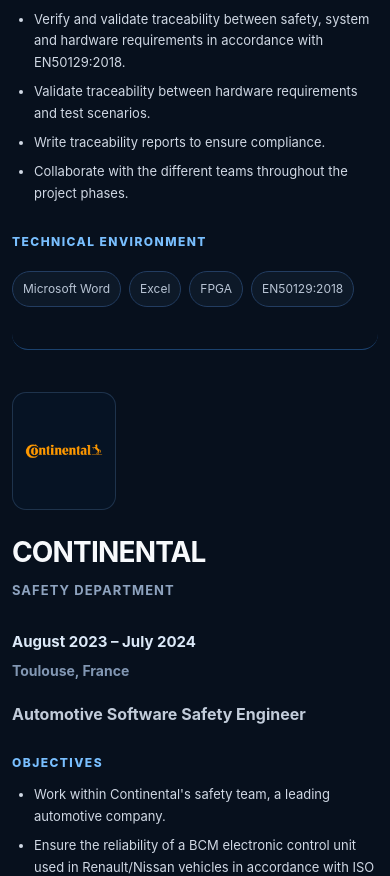
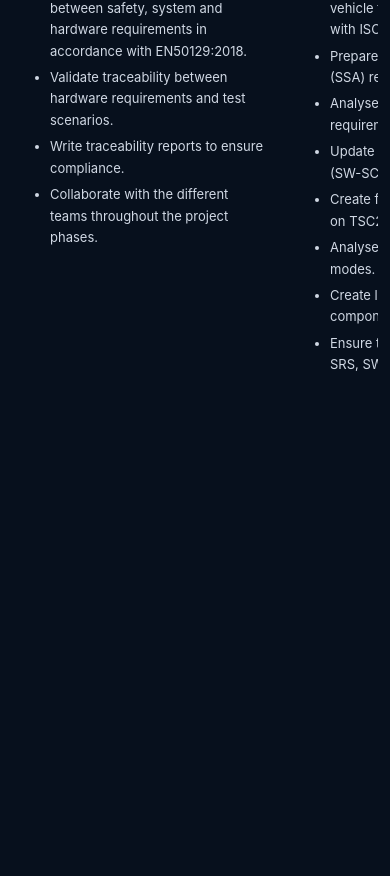
Before and after one commit to Oelayouchi/portfolio, a Next.js app: page / in a window 390 px wide. Shown: the part 4352-5228 px from the top of the page. Built offline with nearby package versions, Linux system fonts and the light colour scheme.

Commit message:
Group mobile experiences and internships into aligned rows
Mobile only: keep professional experiences on one horizontal row and internships on a second row, with synchronized horizontal scrolling and aligned card sections. Desktop remains unchanged.

```diff
--- a/app/layout.js
+++ b/app/layout.js
@@ -27,6 +27,7 @@
 import './projects-carousel-alignment.css';
 import './site-polish.css';
 import './projects-mobile-alignment.css';
+import './mobile-experience-carousel.css';
 
 export const metadata = {
   title: 'Oussama EL AYOUCHI — Portfolio Data Engineer',
--- /dev/null
+++ b/app/mobile-experience-carousel.css
@@ -0,0 +1,266 @@
+/* Mobile only: two aligned horizontal rows for professional experience and internships. */
+@media (max-width: 760px) {
+  #experience .timeline {
+    display: grid !important;
+    grid-template-rows: auto auto !important;
+    grid-auto-columns: minmax(276px, 84vw) !important;
+    column-gap: 12px !important;
+    row-gap: 18px !important;
+    align-items: stretch !important;
+    overflow-x: auto !important;
+    overflow-y: visible !important;
+    padding: 4px 2px 12px !important;
+    scroll-snap-type: x proximity !important;
+    scroll-padding-inline: 2px !important;
+    overscroll-behavior-inline: contain !important;
+    -webkit-overflow-scrolling: touch !important;
+    scrollbar-width: thin !important;
+    scrollbar-color: #2f82ff rgba(28,57,92,.5) !important;
+  }
+
+  #experience .timeline::-webkit-scrollbar {
+    height: 7px;
+  }
+
+  #experience .timeline::-webkit-scrollbar-track {
+    border-radius: 999px;
+    background: rgba(28,57,92,.5);
+  }
+
+  #experience .timeline::-webkit-scrollbar-thumb {
+    border-radius: 999px;
+    background: linear-gradient(90deg,#168cff,#4c65ff);
+  }
+
+  /* Professional experience — first horizontal row. */
+  #experience-alstom {
+    grid-row: 1 !important;
+    grid-column: 1 !important;
+  }
+
+  #experience-continental {
+    grid-row: 1 !important;
+    grid-column: 2 !important;
+  }
+
+  #experience-parcelhome {
+    grid-row: 1 !important;
+    grid-column: 3 !important;
+  }
+
+  /* Internships — second horizontal row. */
+  #experience-parcelhome-stage {
+    grid-row: 2 !important;
+    grid-column: 1 !important;
+  }
+
+  #experience-ocp {
+    grid-row: 2 !important;
+    grid-column: 2 !important;
+  }
+
+  #experience-ocp-2019 {
+    grid-row: 2 !important;
+    grid-column: 3 !important;
+  }
+
+  #experience-onda-2018 {
+    grid-row: 2 !important;
+    grid-column: 4 !important;
+  }
+
+  #experience .experienceRefined {
+    width: 100% !important;
+    min-width: 0 !important;
+    height: 100% !important;
+    margin: 0 !important;
+    scroll-snap-align: start !important;
+    overflow: hidden !important;
+  }
+
+  /* Every card uses the same vertical guides. The achievements row absorbs
+     the content difference, while all other sections stay perfectly aligned. */
+  #experience .experienceRefined .experienceBody {
+    display: grid !important;
+    grid-template-rows: 184px 58px 270px minmax(250px, 1fr) 162px !important;
+    width: 100% !important;
+    height: 100% !important;
+    min-height: 0 !important;
+    align-content: stretch !important;
+    padding: 16px !important;
+  }
+
+  #experience .experienceTopRow {
+    display: grid !important;
+    grid-template-rows: 92px 76px !important;
+    gap: 10px !important;
+    min-height: 184px !important;
+    height: 184px !important;
+    margin: 0 !important;
+    align-items: stretch !important;
+  }
+
+  #experience .experienceIdentity {
+    display: grid !important;
+    grid-template-columns: 86px minmax(0, 1fr) !important;
+    align-items: center !important;
+    gap: 12px !important;
+    min-width: 0 !important;
+  }
+
+  #experience .experienceLogoInline {
+    display: grid !important;
+    width: 86px !important;
+    height: 64px !important;
+    min-width: 86px !important;
+    padding: 6px 8px !important;
+    place-items: center !important;
+  }
+
+  #experience .experienceLogoInline img {
+    width: 100% !important;
+    height: 100% !important;
+    max-height: 50px !important;
+    object-fit: contain !important;
+    object-position: center !important;
+  }
+
+  #experience .experienceTopRow h3 {
+    margin: 0 0 5px !important;
+    font-size: 18px !important;
+    line-height: 1.12 !important;
+  }
+
+  #experience .experienceDepartment {
+    margin: 0 !important;
+    font-size: 9.5px !important;
+    line-height: 1.3 !important;
+    letter-spacing: .055em !important;
+  }
+
+  #experience .experienceTopActions {
+    display: grid !important;
+    grid-template-columns: minmax(0, 1fr) auto !important;
+    align-items: start !important;
+    gap: 8px !important;
+    width: 100% !important;
+    min-height: 76px !important;
+    height: 76px !important;
+    padding-left: 0 !important;
+  }
+
+  #experience .experienceMetaTop {
+    align-items: flex-start !important;
+    gap: 4px !important;
+    min-width: 0 !important;
+    text-align: left !important;
+  }
+
+  #experience .experienceMetaTop strong {
+    font-size: 10px !important;
+    line-height: 1.25 !important;
+  }
+
+  #experience .experienceMetaTop span {
+    font-size: 9.5px !important;
+    line-height: 1.25 !important;
+  }
+
+  #experience .experienceTopActions .experienceReportButton {
+    align-self: start !important;
+    margin: 0 !important;
+  }
+
+  #experience .experienceBody > h4 {
+    display: flex !important;
+    align-items: flex-start !important;
+    min-height: 58px !important;
+    height: 58px !important;
+    margin: 0 !important;
+    padding: 10px 0 8px !important;
+    font-size: 13px !important;
+    line-height: 1.25 !important;
+    overflow: hidden !important;
+  }
+
+  /* Objectives */
+  #experience .experienceBody > .experienceBlock:nth-of-type(2) {
+    min-height: 270px !important;
+    height: 270px !important;
+    margin: 0 !important;
+    padding-top: 12px !important;
+    overflow: hidden !important;
+    border-top: 1px solid rgba(57,156,255,.58) !important;
+  }
+
+  /* Achievements */
+  #experience .experienceBody > .experienceBlock:nth-of-type(3) {
+    min-height: 250px !important;
+    margin: 0 !important;
+    padding-top: 12px !important;
+    overflow: visible !important;
+    border-top: 1px solid rgba(64,101,148,.22) !important;
+  }
+
+  /* Tools / environment — always starts on the same guide within a row. */
+  #experience .experienceBody > .experienceBlock:nth-of-type(4) {
+    min-height: 162px !important;
+    height: 162px !important;
+    margin: 0 !important;
+    padding-top: 12px !important;
+    overflow: hidden !important;
+    border-top: 1px solid rgba(64,101,148,.22) !important;
+    align-self: end !important;
+  }
+
+  #experience .experienceBlock h5 {
+    margin: 0 0 9px !important;
+    font-size: 10px !important;
+    line-height: 1.2 !important;
+  }
+
+  #experience .experienceBlock ul,
+  #experience .achievementList,
+  #experience .achievementSubList,
+  #experience .parcelSubjects {
+    font-size: 10px !important;
+    line-height: 1.38 !important;
+  }
+
+  #experience .experienceBlock li {
+    margin-top: 5px !important;
+    margin-bottom: 5px !important;
+  }
+
+  #experience .parcelSubjects {
+    gap: 16px !important;
+  }
+
+  #experience .parcelSubject h6 {
+    margin: 0 0 7px !important;
+    font-size: 10.5px !important;
+    line-height: 1.35 !important;
+  }
+
+  #experience .tags {
+    align-content: flex-start !important;
+    gap: 5px !important;
+    margin-top: 0 !important;
+  }
+
+  #experience .tags span {
+    padding: 5px 7px !important;
+    font-size: 8px !important;
+    line-height: 1 !important;
+  }
+}
+
+@media (max-width: 420px) {
+  #experience .timeline {
+    grid-auto-columns: minmax(268px, 86vw) !important;
+  }
+
+  #experience .experienceRefined .experienceBody {
+    padding: 14px !important;
+  }
+}
```
